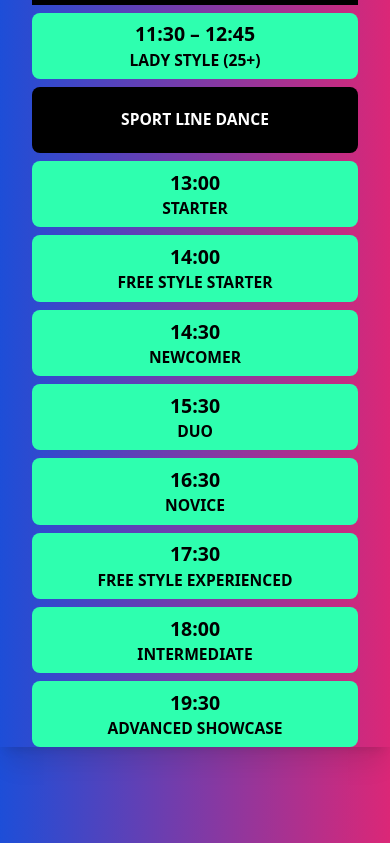
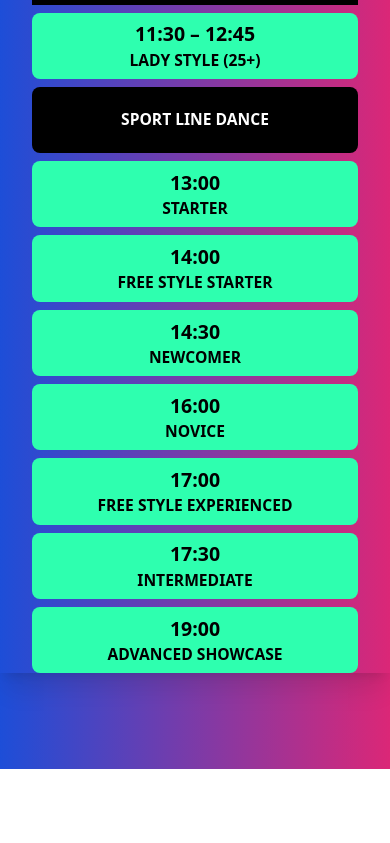
Before and after one commit to ErnestNeimanis/virziens, a Vue app in the folder virziens/: page /schedule in a window 390 px wide. Shown: the part 2093-2936 px from the top of the page. After the commit the page ends 2862 px from the top, so only its background shows below. Built offline with nearby package versions, Linux system fonts and the light colour scheme; a web font is replaced by a local one.

Commit message:
mobile schedule update

```diff
--- a/virziens/src/composables/schedule.ts
+++ b/virziens/src/composables/schedule.ts
@@ -238,33 +238,28 @@ export const schedule = [
         bgColor: "#2EFFAF",
         textColor: "#000",
       },
-      {
-        title: "DUO",
-        time: "15:30",
-        bgColor: "#2EFFAF",
-        textColor: "#000",
-      },
+
       {
         title: "NOVICE",
-        time: "16:30",
+        time: "16:00",
         bgColor: "#2EFFAF",
         textColor: "#000",
       },
       {
         title: "FREE STYLE EXPERIENCED",
+        time: "17:00",
+        bgColor: "#2EFFAF",
+        textColor: "#000",
+      },
+      {
+        title: "INTERMEDIATE",
         time: "17:30",
         bgColor: "#2EFFAF",
         textColor: "#000",
       },
       {
-        title: "INTERMEDIATE",
-        time: "18:00",
-        bgColor: "#2EFFAF",
-        textColor: "#000",
-      },
-      {
         title: "ADVANCED SHOWCASE",
-        time: "19:30",
+        time: "19:00",
         bgColor: "#2EFFAF",
         textColor: "#000",
       },
```
